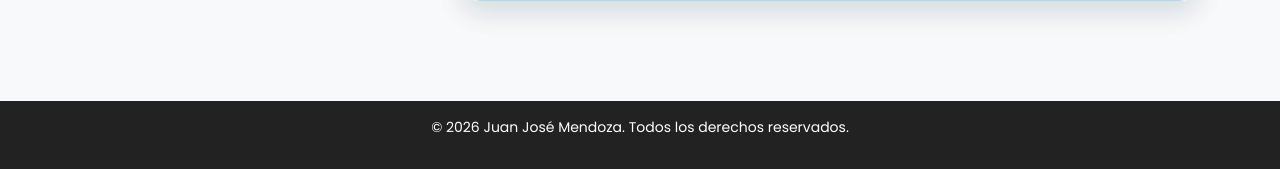
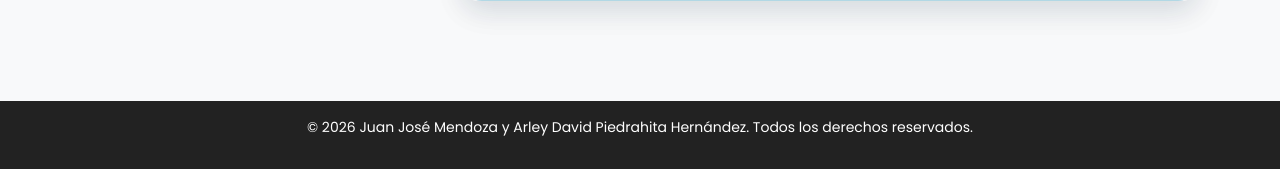
Before and after one commit to atjos/TEOREMA-GRAM-SCHMIDT, a Flask app: page / in a window 1280 px wide. Shown: the part 631-800 px from the top of the page. Run offline with Flask 3, Linux system fonts and the light colour scheme; some libraries are stand-ins or nearby versions.

Commit message:
actualizacion nombre compañero

```diff
--- a/templates/index.html
+++ b/templates/index.html
@@ -199,7 +199,7 @@
     </main>
 
     <footer>
-      <p>© 2026 Juan José Mendoza. Todos los derechos reservados.</p>
+      <p>© 2026 Juan José Mendoza y Arley David Piedrahita Hernández. Todos los derechos reservados.</p>
     </footer>
   </body>
 </html>
```
